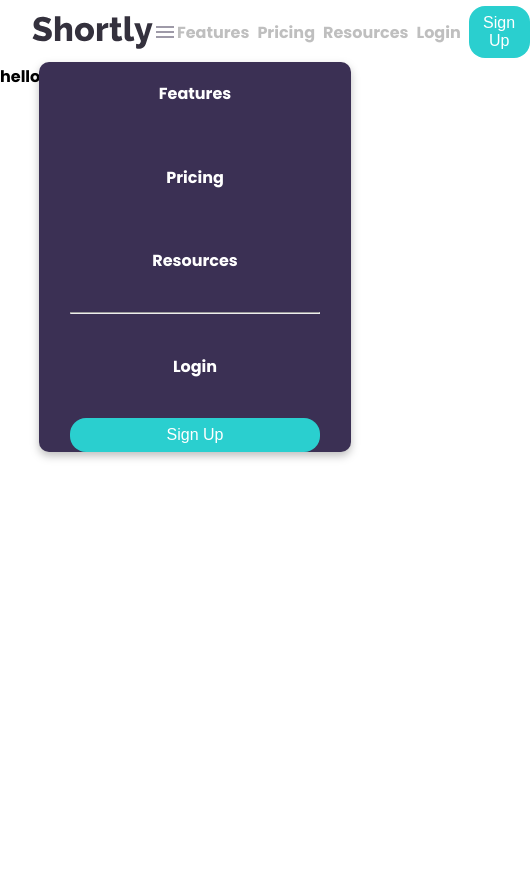
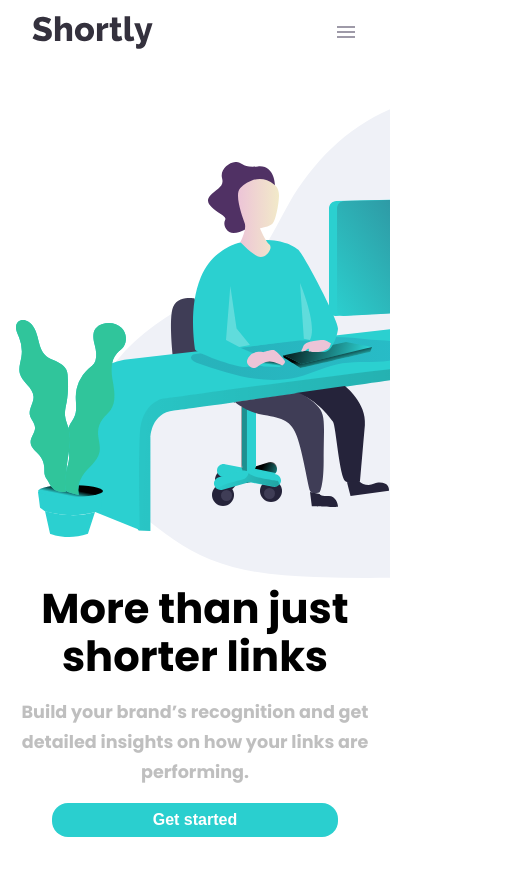
Before and after one commit to kelly1801/Plenty-hometaking-kelly-chara, a React (Vite) app: page / in a window 390 px wide. Shown: the whole page, 530 px wide, since content can reach past the window. Before the commit the page ends 844 px from the top, so only its background shows below. Built offline with nearby package versions, Linux system fonts and the light colour scheme.

Commit message:
add header component mobile

```diff
--- a/src/App.tsx
+++ b/src/App.tsx
@@ -1,11 +1,14 @@
 import React from "react"
 import {PageContainer} from "./styles/containers";
-import {Navbar} from "./styles/Navbar";
+import {Navbar} from "./components/Navbar";
+import {Header} from "./components/Header";
+
 const App = () => {
   return (
     <PageContainer maxWidth="sm">
         <Navbar/>
-      hello app
+<Header/>
+
     </PageContainer>
   )
 }
--- /dev/null
+++ b/src/components/Header.tsx
@@ -0,0 +1,20 @@
+import React from 'react'
+import { SectionContainer, FlexContainer, ColumnContainer, TextContainer }from '../styles/containers'
+import {Button} from '../styles/NavStyles'
+import HeaderImg from  '../../images/illustration-working.svg'
+export const Header = () => {
+    return (
+        <SectionContainer as={'header'}>
+            <ColumnContainer>
+<figure>
+    <img src={HeaderImg} alt="illustration working"/>
+</figure>
+<TextContainer>
+    <h2>More than just shorter links</h2>
+    <p>Build your brand’s recognition and get detailed insights on how your links are performing.</p>
+    <Button>Get started</Button>
+</TextContainer>
+            </ColumnContainer>
+        </SectionContainer>
+    )
+}
--- /dev/null
+++ b/src/components/Navbar.tsx
@@ -0,0 +1,48 @@
+import React, {useState} from "react";
+import { Nav, Menu, MenuItem, Button } from "../styles/NavStyles";
+import { FlexContainer, FlexList } from "../styles/containers";
+import { Menu as MenuIcon } from "@mui/icons-material";
+import LogoImg from "../../images/logo.svg";
+
+export const Navbar = () => {
+  const pages = ["Features", "Pricing", "Resources"];
+
+    const [showMenu, setShowMenu] = useState<boolean>(false);
+    const toggleMenu = () => {
+        setShowMenu(prev => !prev)
+    }
+    return (
+    <Nav>
+        <FlexContainer>
+            <img src={LogoImg} alt="logo.svg" />
+            <FlexList>
+                {pages.map((page) => (
+                    <li>{page}</li>
+                ))}
+            </FlexList>
+        </FlexContainer>
+
+
+      <MenuIcon sx={{ color: "#9E9AA8", display: { md: "none" } }} onClick={toggleMenu}/>
+        {
+showMenu &&
+            <Menu>
+                {pages.map((page) => (
+                    <MenuItem>{page}</MenuItem>
+                ))}
+                <hr />
+                <MenuItem>Login</MenuItem>
+                <Button>Sign Up</Button>
+            </Menu>
+        }
+
+
+
+
+      <FlexList>
+        <MenuItem>Login</MenuItem>
+        <Button>Sign Up</Button>
+      </FlexList>
+    </Nav>
+  );
+};
--- a/src/styles/NavStyles.ts
+++ b/src/styles/NavStyles.ts
@@ -15,7 +15,7 @@ export const Menu = styled.ul`
   left: 50%;
   transform: translate(-50%, 0);
   filter: drop-shadow(0px 4px 4px rgba(0, 0, 0, 0.25));
-
+padding-bottom: 1rem;
   hr {
     width: 80%;
     color: var(--neutral-gray);
@@ -31,7 +31,7 @@ export const Button = styled.button`
   padding: 0.5rem 0.9rem;
   color: var(--White);
   font-size: 1rem;
-  font-weight: 500;
+  font-weight: 700;
   border-radius: 1rem;
   width: 80%;
   cursor: pointer;
@@ -51,6 +51,7 @@ export const Nav = styled.nav`
   height: 2rem;
 
   @media (min-width: 768px) {
+   padding: 2rem 4rem;
     ${Menu} {
       display: none;
       background-color: red;
--- a/src/styles/Navbar.tsx
+++ /dev/null
@@ -1,35 +0,0 @@
-import React from "react";
-import { Nav, Menu, MenuItem, Button } from "./NavStyles";
-import {FlexContainer, FlexList} from "./containers";
-import { Menu as MenuIcon } from "@mui/icons-material";
-import LogoImg from "../../images/logo.svg";
-
-export const Navbar = () => {
-  const pages = ["Features", "Pricing", "Resources"];
-  return (
-    <Nav>
-      <img src={LogoImg} alt="logo.svg" />
-
-      <MenuIcon sx={{ color: "#9E9AA8" , display: {  md: 'none' }}} />
-      <Menu>
-        {pages.map((page) => (
-          <MenuItem>{page}</MenuItem>
-        ))}
-        <hr />
-        <MenuItem>Login</MenuItem>
-        <Button>Sign Up</Button>
-      </Menu>
-
-       <FlexList>
-
-           {
-               pages.map(page => <li>{page}</li>)
-           }
-           <MenuItem>Login</MenuItem>
-           <Button>Sign Up</Button>
-
-       </FlexList>
-
-    </Nav>
-  );
-};
--- a/src/styles/containers.ts
+++ b/src/styles/containers.ts
@@ -4,21 +4,63 @@ export const PageContainer = styled.main`
   background-color: #fff;
   position: relative;
 `;
-export const FlexContainer = styled.main`
+export const FlexContainer = styled.div`
   display: flex;
   justify-content: space-between;
   align-items: center;
+  gap: 1rem;
 `;
+export const ColumnContainer = styled.div`
+  display: flex;
+  flex-direction: column;
+  align-items: center;
+  justify-content: center;
+`
+export const TextContainer = styled.div`
+  display: flex;
+  flex-direction: column;
+  align-items: center;
+  justify-content: center;
+  text-align: center;
+  gap: 1rem;
+  h2 {
+    font-size: 2.6rem;
+    line-height: 48px;
+    font-weight: 700;
+
+  }
+  p {
+    font-size: 1.1rem;
+    line-height: 30px;
+    font-weight: 500;
+    color: var(--neutral-gray)
+  }
+
+
+`
+
+export const SectionContainer = styled.section`
+  overflow: hidden;
+  padding: 2rem 1rem;
+figure {
+  width: 100%;
+
+}
+
+`
 export const FlexList = styled.ul`
-  display: flex;
-  gap: 0.5rem;
+
+  gap: 1rem;
   justify-content: center;
   align-items: center;
   color: var(--neutral-gray);
+  display: none;
   li {
-  &:hover {
-
+    &:hover {
       color: var(--neutral-very-dark-violet);
     }
   }
+  @media (min-width: 768px) {
+    display: flex;
+  }
 `;
```
